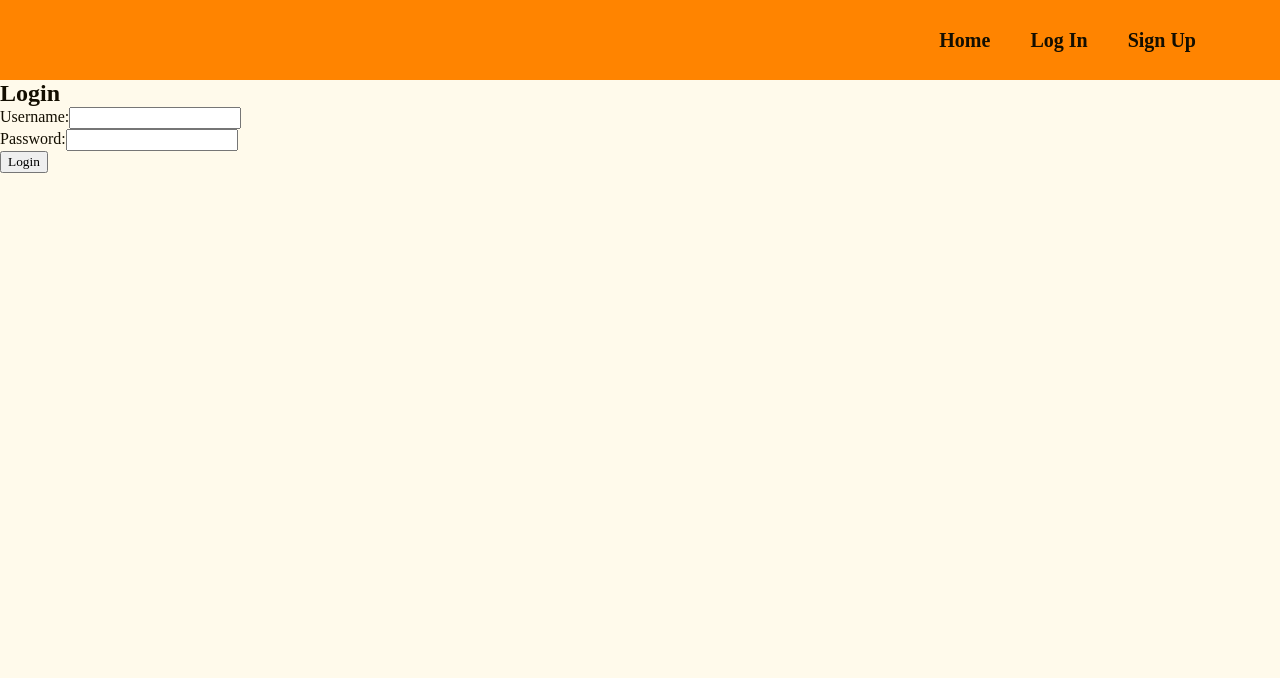
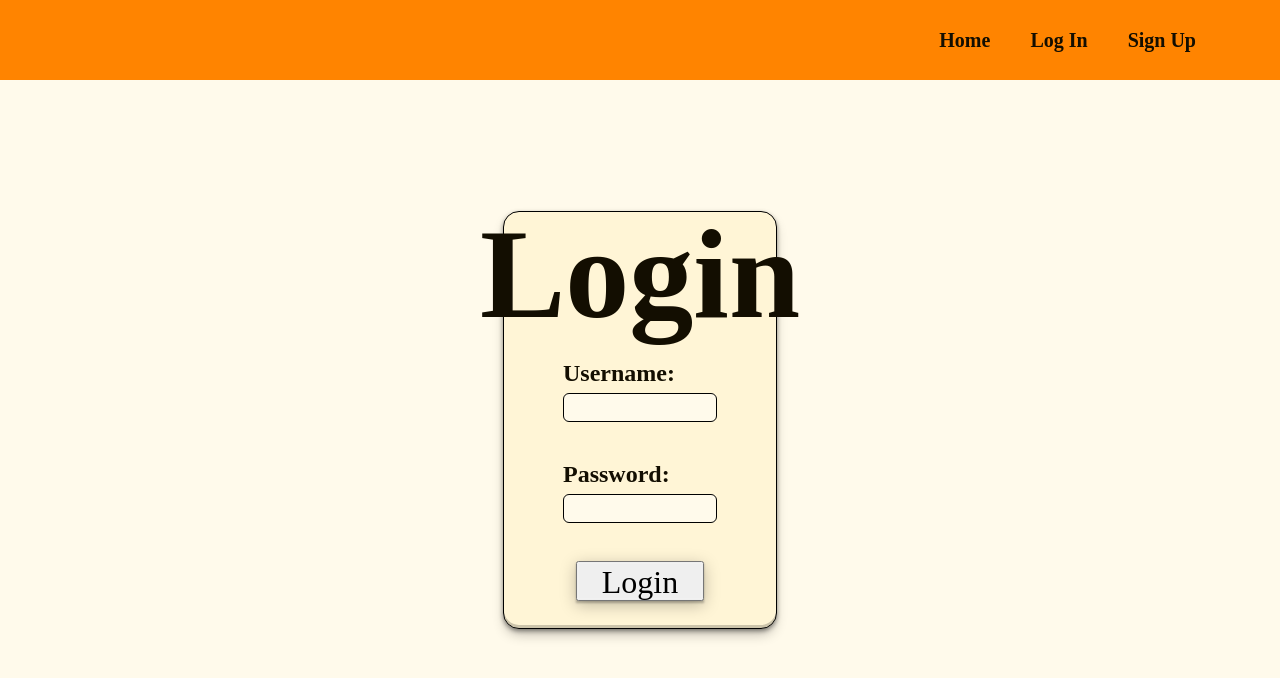
Before and after one commit to ka1munrir/hermit, a React (Vite) app in the folder client/: page /login in a window 1280 px wide. Shown: the top 678 px of the page. Built offline with nearby package versions, Linux system fonts and the light colour scheme; no server answers; a web font is replaced by a local one.

Commit message:
worked on login css

```diff
--- a/client/src/pages/login/LogIn.css
+++ b/client/src/pages/login/LogIn.css
@@ -1,4 +1,52 @@
-
+.login-container{
+    height: 85vh;
+    width: 100vw;
+    display: flex;
+    justify-content: center;
+    align-items: center;
+}
+#logInForm{
+    width: 20vw;
+    height: 50vh;
+    display: flex;
+    flex-direction: column;
+    justify-content: space-around;
+    align-items: center;
+    padding: .5em;
+    border: .1em solid black;
+    border-radius: 1em;
+    background-color: var(--secondary);
+    box-shadow: rgba(0, 0, 0, 0.4) 0px 2px 4px, rgba(0, 0, 0, 0.3) 0px 7px 13px -3px, rgba(0, 0, 0, 0.2) 0px -3px 0px inset;
+}
+#logInTitle{
+    margin-top: -.3em;
+    margin-bottom: -0.2em;
+    font-size: 8em;
+}
+.input-group{
+    display: flex;
+    flex-direction: column;
+    justify-content: end;
+    align-items: start;
+}
+.logInLabel{
+    font-size: 1.5em;
+    font-weight: 700;
+    margin-bottom: .25em;
+}
 .logInInput{
     font-family: 'Almendra', serif;
+    font-size: 1.5em;
+    width: 10vw;
+    background-color: var(--background);
+    border: .05em solid black;
+    border-radius: .25em;
+    padding: 0em .5em;
 }
+#logInButton{
+    width: 10vw;
+    height: 5vh;
+    font-size: 2em;
+    text-align: center;
+    box-shadow: rgba(0, 0, 0, 0.25) 0px 0.0625em 0.0625em, rgba(0, 0, 0, 0.25) 0px 0.125em 0.5em, rgba(255, 255, 255, 0.1) 0px 0px 0px 1px inset;
+}
--- a/client/src/pages/login/LogIn.jsx
+++ b/client/src/pages/login/LogIn.jsx
@@ -41,10 +41,10 @@ function Login() {
 
   return (
     <div className="login-container">
-      <h2>Login</h2>
       <form onSubmit={handleSubmit} id='logInForm'>
+        <h2 id='logInTitle'>Login</h2>
         <div className="input-group">
-          <label>Username:</label>
+          <label className="logInLabel">Username:</label>
           <input
             className="logInInput"
             type="text"
@@ -54,7 +54,7 @@ function Login() {
           />
         </div>
         <div className="input-group">
-          <label>Password:</label>
+          <label className="logInLabel">Password:</label>
           <input
             className="logInInput"
             type="password"
@@ -63,7 +63,7 @@ function Login() {
             required
           />
         </div>
-        <button type="submit">Login</button>
+        <button type="submit" id="logInButton">Login</button>
       </form>
     </div>
   );
```
